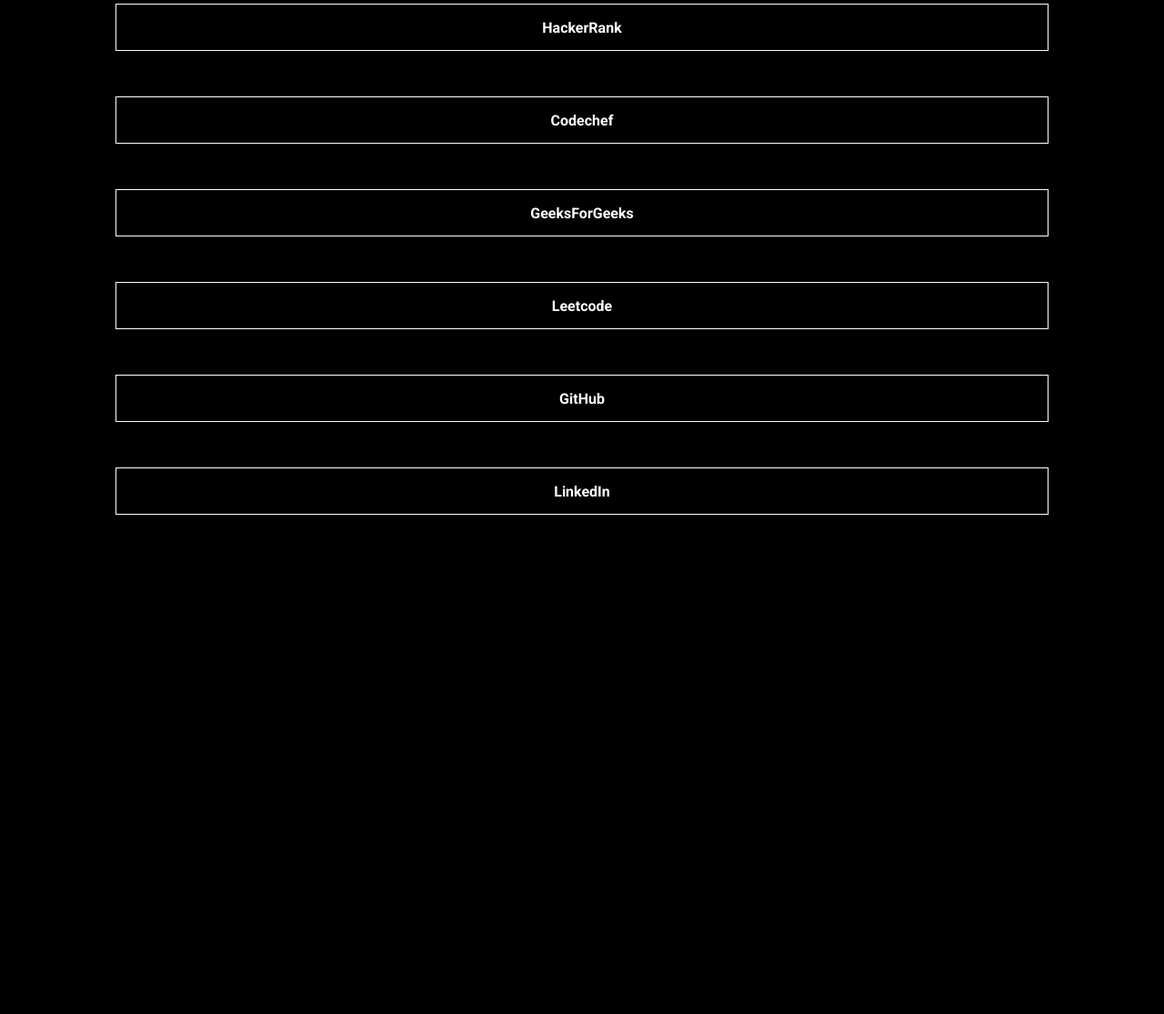
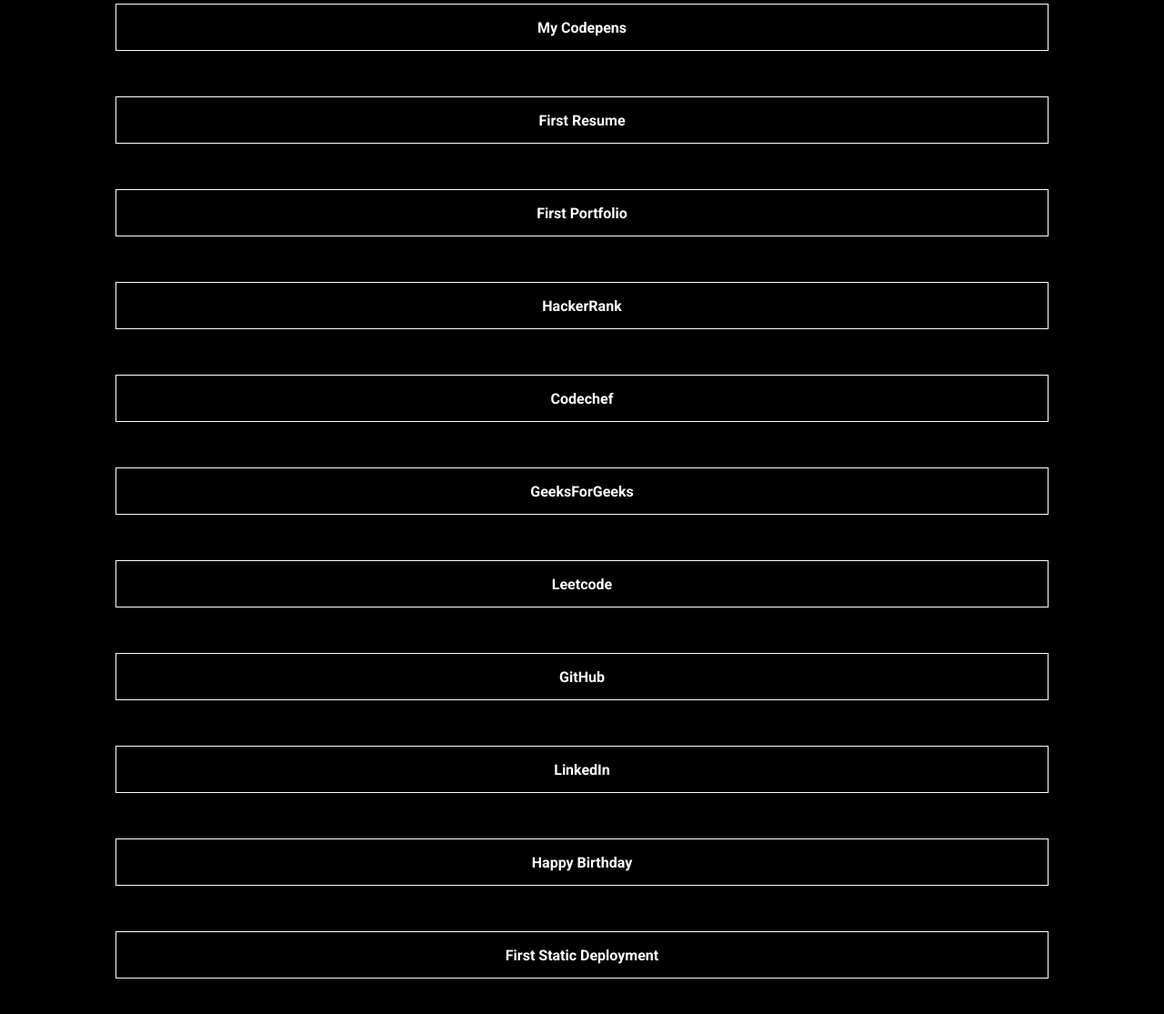
Before and after one commit to GaneshChothve/My_profile_links, a plain HTML site: page index.html in a window 1280 px wide. Shown: the part 315-1430 px from the top of the page at 91% size. Before the commit the page ends 931 px from the top, so only its background shows below. Drawn offline with Linux system fonts and the light colour scheme.

Commit message:
Update index.html

```diff
--- a/index.html
+++ b/index.html
@@ -23,6 +23,15 @@
         </div>
         <div class="container">
             <div class="box">
+                <a href="https://codepen.io/ganesh_chothve" target="_blank">My Codepens</a>
+            </div>
+            <div class="box">
+                <a href="https://ganeshchothve.github.io/resume_template/" target="_blank">First Resume</a>
+            </div>
+            <div class="box">
+                <a href="https://ganeshchothve.github.io/Personal_Portfolio/" target="_blank">First Portfolio</a>
+            </div>
+            <div class="box">
                 <a href="https://www.hackerrank.com/Ganesh_Chothve" target="_blank">HackerRank</a>
             </div>
             <div class="box">
@@ -41,6 +50,12 @@
             <div class="box">
                 <a href="https://www.linkedin.com/in/ganesh-chothve-b60228210/" target="_blank">LinkedIn</a>
             </div>
+            <div class="box">
+                <a href="https://ganeshchothve.github.io/happybirthday/" target="_blank">Happy Birthday</a>
+            </div>
+            <div class="box">
+                <a href="https://ganeshchothve.github.io/print-multiplicationTable/" target="_blank">First Static Deployment</a>
+            </div>
         </div>
 
     </body>
```
